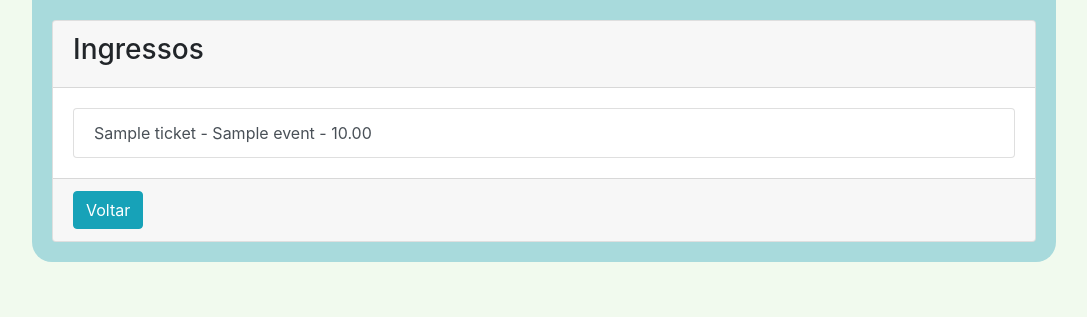
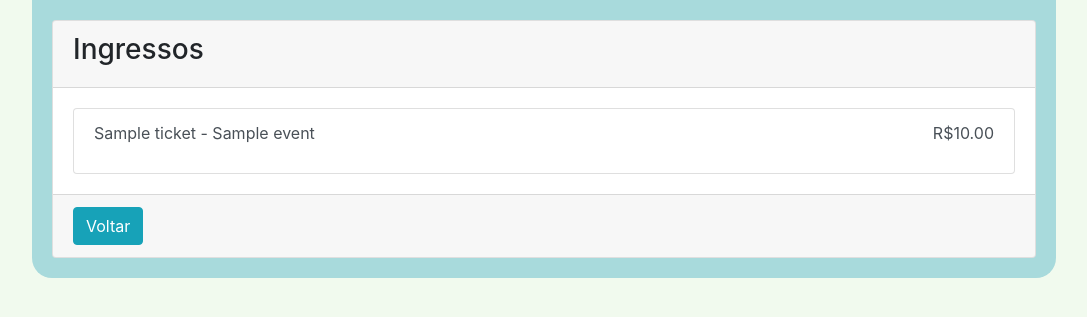
Before and after one commit to yurimachados/event_platform, a Django app: page /event-tickets/1 in a window 1280 px wide. Shown: the part 56-373 px from the top of the page, without its empty margins (96-1183 px from the left). Run offline with Django 4.2, Linux system fonts and the light colour scheme; tables that the repository leaves empty hold one stand-in row (values such as "Sample post"); some libraries are stand-ins or nearby versions.

Commit message:
ticket template adjust

```diff
--- a/core/templates/core/event-tickets.html
+++ b/core/templates/core/event-tickets.html
@@ -10,8 +10,9 @@
             <div class='card-body'>
                 <div class="list-group">
                     {% for ticket in tickets %}
-                    <button type="button" class="list-group-item list-group-item-action">
-                        {{ ticket.name }} - {{ event.title }} - {{ ticket.price }}
+                    <button type="button" class="list-group-item list-group-item-action d-flex flex-row justify-content-between">
+                        <p>{{ ticket.name }} - {{ event.title }}</p>
+                        <p>{% if ticket.price == 0 %} Free {% else %} R${{ ticket.price }}{% endif %}</p>
                     </button>
                     {% endfor %}
                 </div>
```
